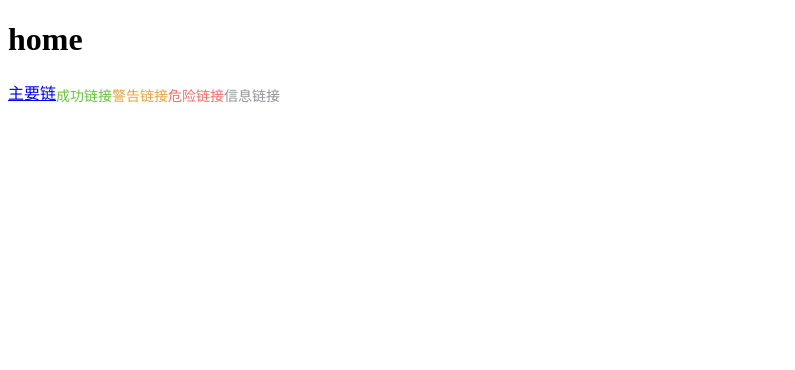
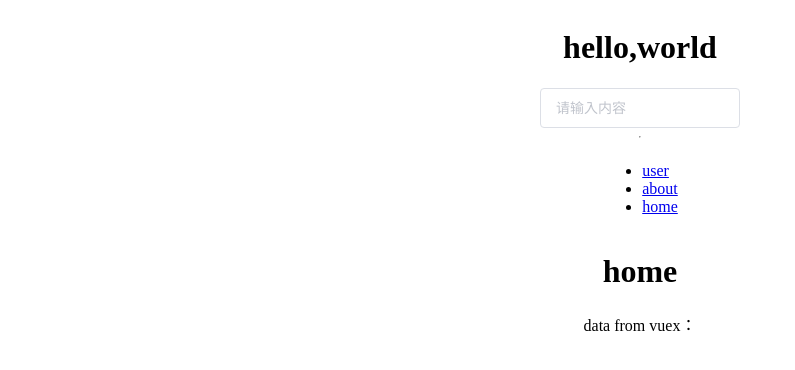
Before and after one commit to suijiafeng/webpack5-vue2.x-template, a Vue app: page /#/home in a window 1280 px wide. Shown: the top 370 px of the page, without its empty margins (0-795 px from the left). Built offline with nearby package versions, Linux system fonts and the light colour scheme.

Commit message:
feat: 增加了样式处理及代码压缩的插件

```diff
--- /dev/null
+++ b/postcss.config.js
@@ -0,0 +1,7 @@
+module.exports = {
+  plugins: [
+    [
+      'postcss-preset-env'
+    ]
+  ]
+}
--- a/src/App.vue
+++ b/src/App.vue
@@ -1,17 +1,53 @@
 <template>
-  <div>
-    <!-- <layout/> -->
+  <div class="full-width center-content">
+    <h1>hello,world</h1>
+    <div class="wrapper">
+    <el-input
+      placeholder="请输入内容"
+      v-model="value"
+      @input="handleInput"
+      clearable
+    />
+    </div>
+    <hr />
+    <ul>
+      <li v-for="(item, index) in routesList" :key="index">
+        <router-link :to="item.path">{{ item.name }}</router-link>
+      </li>
+    </ul>
     <router-view />
   </div>
 </template>
+
 <script>
-import layout from "components/layout";
+import { routes } from "@/router/index";
 export default {
-  components: {
-    layout,
+  data() {
+    return {
+      value: "",
+    };
+  },
+  computed: {
+    routesList() {
+      return routes.slice(1, -1);
+    },
+  },
+  methods: {
+    handleInput(value) {
+      this.value = value;
+      this.$store.commit("testFn", value);
+    },
   },
 };
 </script>
 <style lang="scss">
-
+.wrapper {
+  width: 200px;
+}
+.center-content {
+  display: flex;
+  flex-direction: column;
+  justify-content: center;
+  align-items: center;
+}
 </style>
--- a/src/pages/404.vue
+++ b/src/pages/404.vue
@@ -1,7 +1,7 @@
 <template>
-  <div>
-    <h1>404</h1>
-    <img src="~@/assets/404.png" alt="" />
+<div>
+  <h1>404 page</h1>
+  data from vuex：{{ $store.state.test }}
   </div>
 </template>
 
--- a/src/pages/about.vue
+++ b/src/pages/about.vue
@@ -1,7 +1,7 @@
 <template>
-  <div>
-    <h1>about</h1>
-    <input type="text" :value="value" @change="handleChange">
+<div>
+  <h1>about page</h1>
+  data from vuex：{{ $store.state.test }}
   </div>
 </template>
 
--- a/src/pages/index.vue
+++ b/src/pages/index.vue
@@ -1,14 +1,8 @@
 <template>
   <div class="full-width center-content">
     <h1>home</h1>
-    <router-link to="/about" type="primary">主要链</router-link>
-    <el-link type="success">成功链接</el-link>
-    <el-link type="warning">警告链接</el-link>
-    <el-link type="danger">危险链接</el-link>
-    <el-link type="info">信息链接</el-link>
+    data from vuex：{{$store.state.test}}
   </div>
 </template>
 
 <script>
-export default {};
-</script>
--- a/src/pages/user.vue
+++ b/src/pages/user.vue
@@ -1,13 +1,13 @@
 <template>
-  <h1>user  page</h1>
+   <div>
+  <h1>user page</h1>
+  data from vuex：{{ $store.state.test }}
+  </div>
 </template>
 
 <script>
-export default {
-
-}
+export default {};
 </script>
 
 <style>
-
 </style>
--- a/src/router/index.js
+++ b/src/router/index.js
@@ -1,7 +1,7 @@
 import Vue from 'vue'
 import Router from 'vue-router'
 
-const routes = [
+export const routes = [
   {
     path: '/',
     redirect: '/home'
--- a/src/store/index.js
+++ b/src/store/index.js
@@ -3,7 +3,7 @@ import Vuex from 'vuex'
 Vue.use(Vuex)
 
 const state = {
-  test: 'testValue'
+  test: ''
 
 }
 const mutations = {
```
Also changed, not shown: package.json (+11 -1 lines), 4 other files (tests, documents, lock files or other folders).
